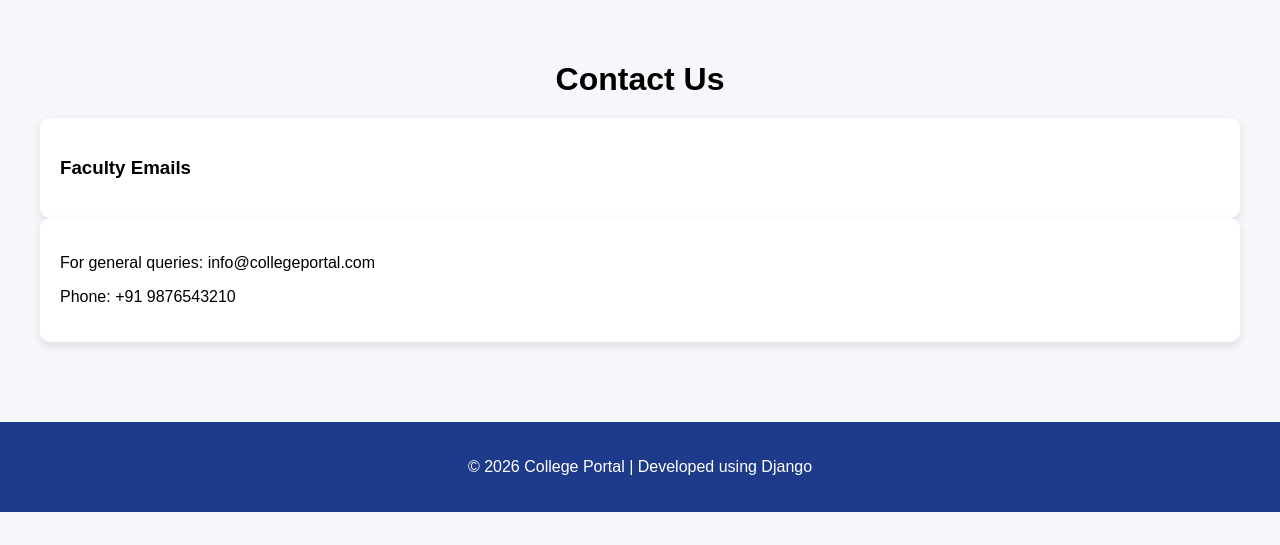
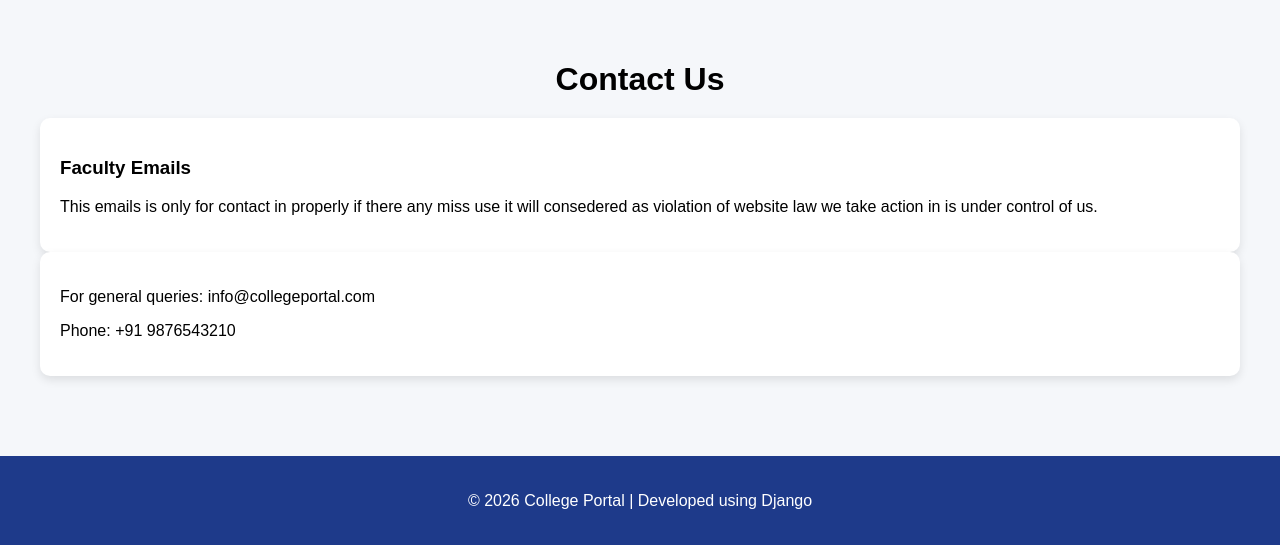
Before and after one commit to rithwikkolluru/college_portal, a Django app: template college_portal/templates/contact.html in a window 1280 px wide. Shown: the part 80-625 px from the top of the page. Run offline with Django 3.2, Linux system fonts and the light colour scheme; the template is opened without the code that fills it, so the values that code supplies are empty.

Commit message:
Update contact.html with email missuse warning
Added a warning about misuse of faculty email contacts.

```diff
--- a/college_portal/templates/contact.html
+++ b/college_portal/templates/contact.html
@@ -5,6 +5,7 @@
 
 <div class="card">
     <h3>Faculty Emails</h3>
+    <p>This emails is only for contact in properly if there any miss use it will consedered as violation of website law we take action in is under control of us.</p>
     <ul>
         {% for f in faculty %}
         <li>{{ f.name }} - {{ f.email }}</li>
```
